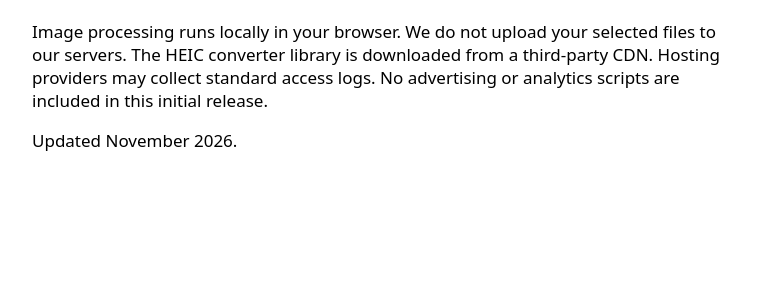
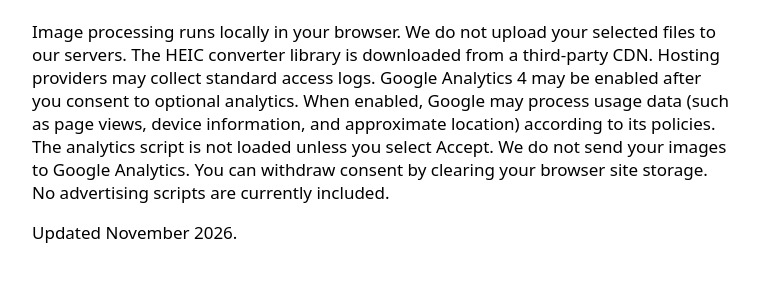
Before and after one commit to yinchengzhang/pixelcraft-tools, a plain HTML site: page privacy.html in a window 1280 px wide. Shown: the part 175-456 px from the top of the page, without its empty margins (258-1017 px from the left). Drawn offline with Linux system fonts and the light colour scheme.

Commit message:
Prepare optional Google Analytics integration for privacy.html

```diff
--- a/privacy.html
+++ b/privacy.html
@@ -1 +1 @@
-<!doctype html><html lang="en"><meta charset="utf-8"><title>Privacy — PixelCraft Tools</title><meta name="viewport" content="width=device-width,initial-scale=1"><body style="font:17px system-ui;max-width:700px;margin:60px auto;padding:20px"><a href="./">← Home</a><h1>Privacy Policy</h1><p>Image processing runs locally in your browser. We do not upload your selected files to our servers. The HEIC converter library is downloaded from a third-party CDN. Hosting providers may collect standard access logs. No advertising or analytics scripts are included in this initial release.</p><p>Updated November 2026.</p></body></html>
+<!doctype html><html lang="en"><meta charset="utf-8"><title>Privacy — PixelCraft Tools</title><meta name="viewport" content="width=device-width,initial-scale=1"><body style="font:17px system-ui;max-width:700px;margin:60px auto;padding:20px"><a href="./">← Home</a><h1>Privacy Policy</h1><p>Image processing runs locally in your browser. We do not upload your selected files to our servers. The HEIC converter library is downloaded from a third-party CDN. Hosting providers may collect standard access logs. Google Analytics 4 may be enabled after you consent to optional analytics. When enabled, Google may process usage data (such as page views, device information, and approximate location) according to its policies. The analytics script is not loaded unless you select Accept. We do not send your images to Google Analytics. You can withdraw consent by clearing your browser site storage. No advertising scripts are currently included.</p><p>Updated November 2026.</p></body></html>
```
